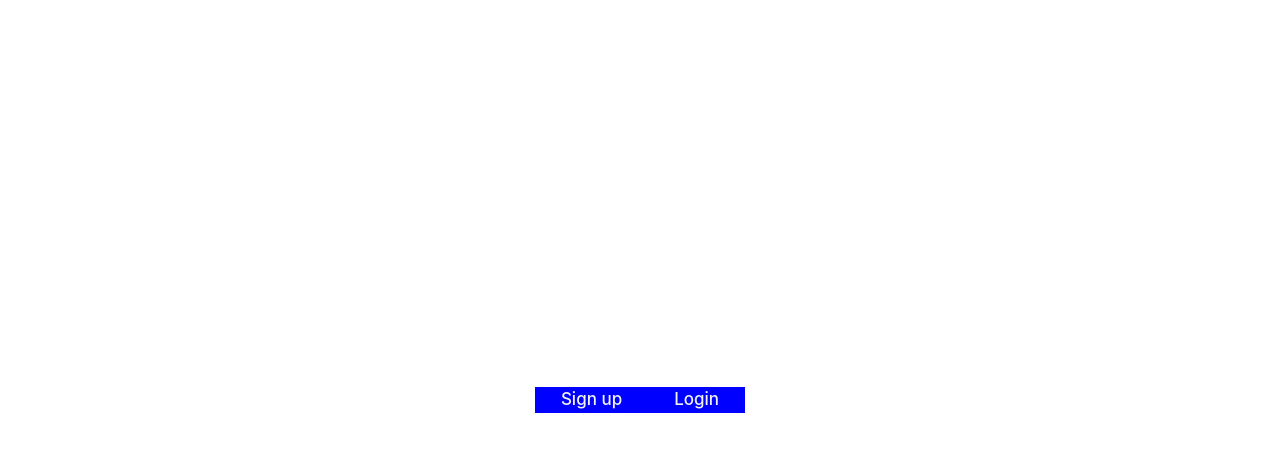
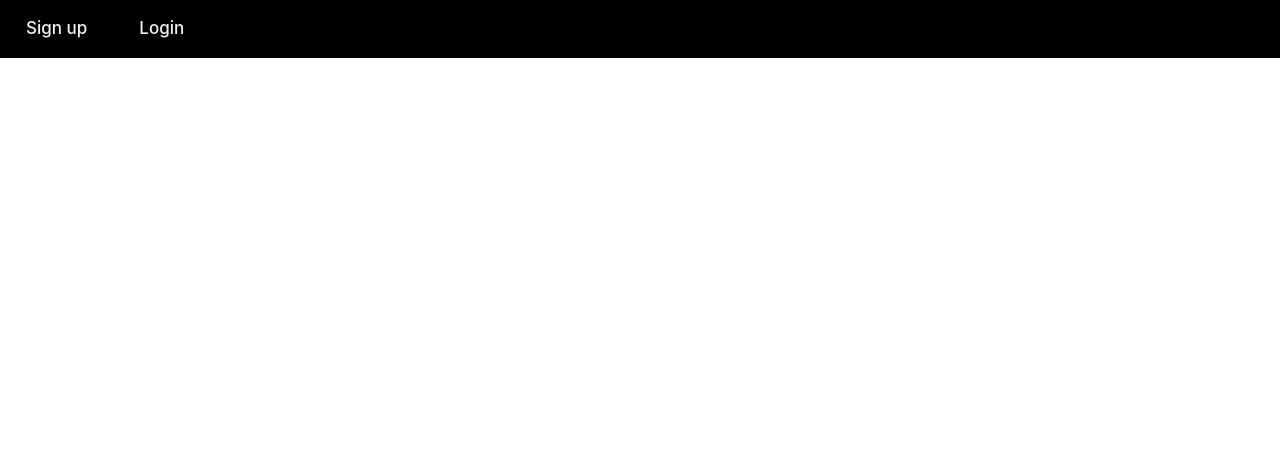
Before and after one commit to eramod/virtuous-cycle, a React (Vite) app in the folder client/: page / in a window 1280 px wide. Shown: the top 452 px of the page. Built offline with nearby package versions, Linux system fonts and the light colour scheme.

Commit message:
Update nav CSS

```diff
--- a/client/src/index.css
+++ b/client/src/index.css
@@ -29,7 +29,6 @@ a:hover {
 body {
   margin: 0;
   display: flex;
-  place-items: center;
   min-width: 320px;
   min-height: 100vh;
 }
@@ -136,11 +135,10 @@ button:focus-visible {
   }
 }
 
-#root {
-  max-width: 1280px;
-  margin: 0 auto;
-  padding: 2rem;
-  text-align: center;
+nav {
+  background: black;
+  padding: 1rem 0;
+  width: 100vw;
 }
 
 nav ul {
@@ -148,7 +146,6 @@ nav ul {
 }
 
 nav li {
-  background: blue;
   color: white;
 }
 
@@ -160,3 +157,10 @@ nav  a {
   text-align: center;
   text-decoration: none;
 }
+
+
+main {
+  margin: 0 auto;
+  max-width: 1280px;
+  padding: 2rem;
+}
```
